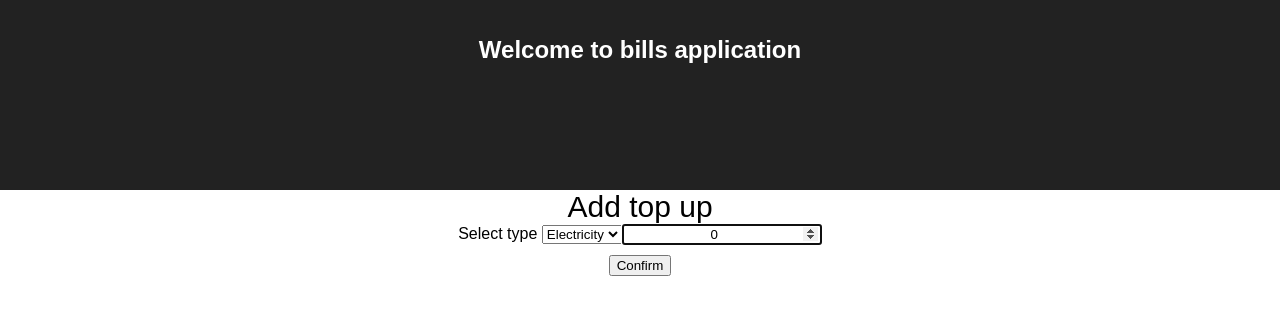
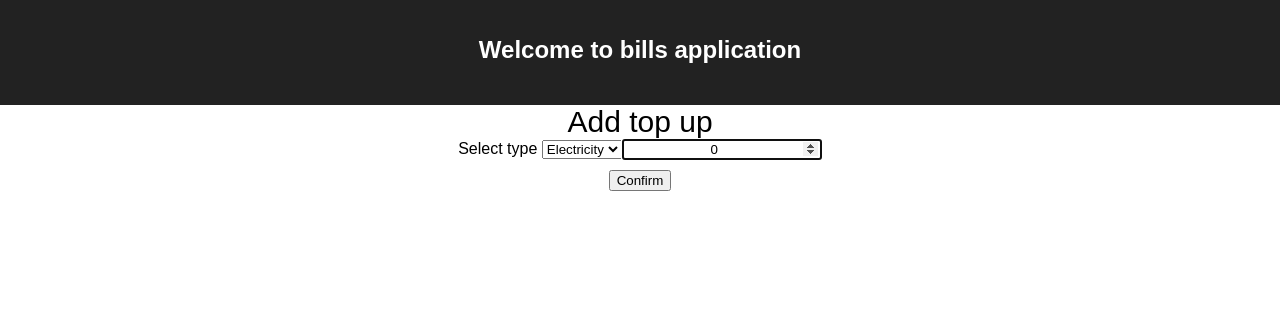
Before and after one commit to MrDamus/bills-app, a React (Create React App) app: page / in a window 1280 px wide. Shown: the top 314 px of the page. Built offline with nearby package versions, Linux system fonts and the light colour scheme.

Commit message:
removed logo

```diff
--- a/src/App.css
+++ b/src/App.css
@@ -2,14 +2,9 @@
   text-align: center;
 }
 
-.App-logo {
-  animation: App-logo-spin infinite 20s linear;
-  height: 80px;
-}
-
 .App-header {
   background-color: #222;
-  height: 150px;
+  height: 65px;
   padding: 20px;
   color: white;
 }
@@ -21,8 +16,3 @@
 .App-intro {
   font-size: large;
 }
-
-@keyframes App-logo-spin {
-  from { transform: rotate(0deg); }
-  to { transform: rotate(360deg); }
-}
--- a/src/App.js
+++ b/src/App.js
@@ -1,5 +1,4 @@
 import React, { Component } from 'react';
-import logo from './logo.svg';
 import './App.css';
 import Inputs from './components/inputs'
 import List from './components/list'
```
